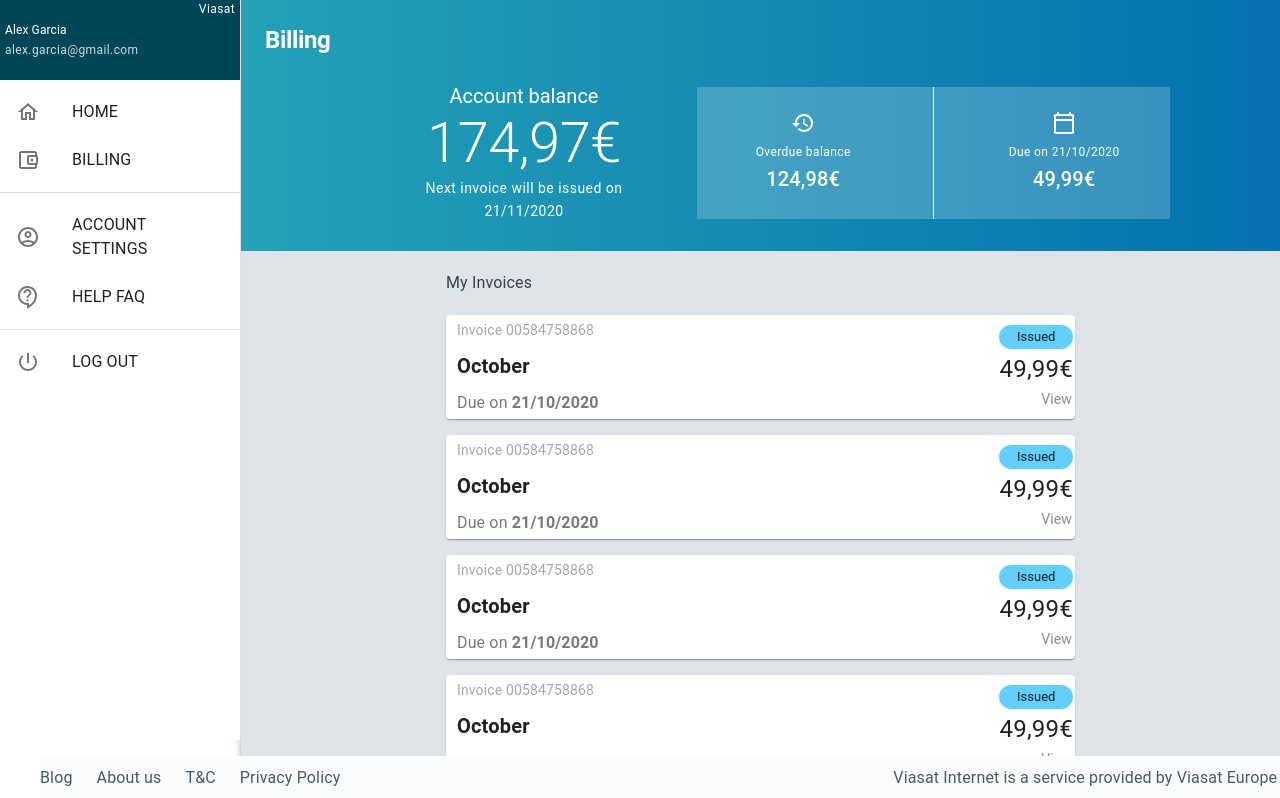
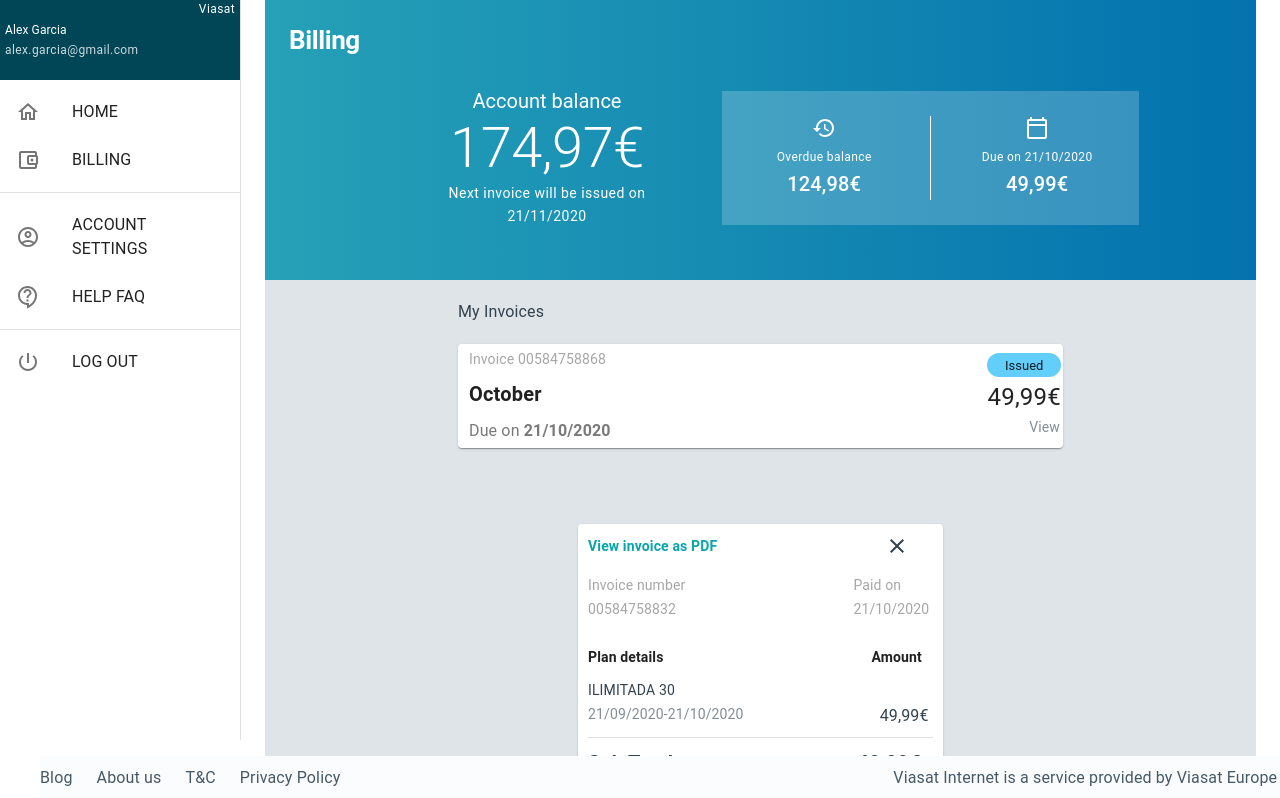
Before and after one commit to DianaCose/BillingPage, a Next.js app: page /billing in a window 1280 px wide. Shown: the top 798 px of the page. Built offline with nearby package versions, Linux system fonts and the light colour scheme.

Commit message:
Add page for invoice details on mobile

```diff
--- a/src/components/HeaderToolbar.js
+++ b/src/components/HeaderToolbar.js
@@ -13,8 +13,8 @@ function HeaderToolbar() {
       sx={{
         background: 'linear-gradient(90deg, #26A1B7 0%, #0372AE 100%)',
         color: '#ffff',
-        sm: { height: '200px' },
-        xs: { height: 'auto' },
+        height: '100%',
+        maxHeight: '200px',
       }}
     >
       <Grid
@@ -23,11 +23,16 @@ function HeaderToolbar() {
         alignItems="center"
         marginBottom="25px"
       >
-        <Grid item xs={4}>
+        <Grid item xs={4} sx={{ margin: '5px' }}>
           <Stack
             direction="column"
             textAlign="center"
-            sx={{ height: '146', padding: '2px', margin: '1px ' }}
+            sx={{
+              hheight: '100%',
+              maxHeight: '146px',
+              padding: '2px',
+              margin: '1px ',
+            }}
           >
             <Typography variant="h5" sx={{ fontSize: '20px' }}>
               Account balance
@@ -47,16 +52,26 @@ function HeaderToolbar() {
           item
           sx={{
             width: 'auto',
-            height: '146',
+            height: '100%',
+            maxHeight: '146px',
+            margin: '5px',
             backgroundColor: 'rgb(255,255,255, 0.2)',
             display: { xs: 'none', sm: 'flex' },
           }}
         >
-          <Stack direction="row" spacing={3}>
+          <Stack
+            direction="row"
+            spacing={3}
+            sx={{ paddingTop: '5px', paddingBottom: '5px', margin: '20px' }}
+          >
             <Box
               component="div"
               textAlign="center"
-              sx={{ width: 164, padding: 3 }}
+              sx={{
+                width: '100%',
+                minWidth: '164px',
+                height: 'auto',
+              }}
             >
               <Typography>
                 <HistoryOutlined />
@@ -73,7 +88,11 @@ function HeaderToolbar() {
             <Box
               component="div"
               textAlign="center"
-              sx={{ padding: 3, width: 164 }}
+              sx={{
+                width: '100%',
+                minWidth: '164px',
+                height: 'auto',
+              }}
             >
               <Typography>
                 <CalendarTodayOutlined />
--- a/src/components/HeaderTop.js
+++ b/src/components/HeaderTop.js
@@ -8,7 +8,8 @@ function HeaderTop() {
   return (
     <Toolbar
       sx={{
-        height: 80,
+        height: '100%',
+        maxHeight:"80px",
         background: 'linear-gradient(90deg, #26A1B7 0%, #0372AE 100%)',
         color: '#ffff',
         display: 'flex',
@@ -29,7 +30,7 @@ function HeaderTop() {
             xs: 'none',
             sm: 'block',
             fontWeight: 'bold',
-            fontSize: '24px',
+            fontSize: '26px',
           },
         }}
       >
--- a/src/components/HomePage.js
+++ b/src/components/HomePage.js
@@ -1,30 +1,27 @@
 import AppBar from '@mui/material/AppBar';
-import Box from '@mui/material/Box';
-import Typography from '@mui/material/Typography';
 import { drawerWidth } from './ResponsiveSidebar';
 import Invoices from './Invoices';
 import HeaderTop from './HeaderTop';
 import HeaderToolbar from './HeaderToolbar';
-import { footerHeight } from './Footer';
-import InvoiceDetails from './InvoiceDetails';
+import { Container } from '@mui/material';
 
 function HomePage() {
   return (
-    <AppBar
-      position="relative"
+    <Container
+      position="absolute"
+
       sx={{
-        height: '100%',
+        padding: 0,
+        height: '100vh',
         width: { sm: `calc(100% - ${drawerWidth}px)` },
         ml: { sm: `${drawerWidth}px` },
-        background: '#DEE4E8',
       }}
     >
       <HeaderTop />
       <HeaderToolbar />
+      <Invoices />
 
-      <Invoices />
-      {/* <InvoiceDetails /> */}
-    </AppBar>
+    </Container>
   );
 }
 
--- a/src/components/Invoice.js
+++ b/src/components/Invoice.js
@@ -23,6 +23,7 @@ function Invoice() {
         backgroundColor: '#FFFFFF',
         height: '104px',
         width: '100%',
+        maxWidth: '661px'
       }}
     >
       <Stack
--- a/src/components/InvoiceDetails.js
+++ b/src/components/InvoiceDetails.js
@@ -1,39 +1,16 @@
-import { Paper, Stack, Typography, Grid, Box, Divider } from '@mui/material';
-import Invoices from './Invoices';
+import { Paper, Stack, Typography, Divider, Button } from '@mui/material';
 import ClearIcon from '@mui/icons-material/Clear';
 
 function InvoiceDetails() {
   return (
-    <Box
-      component="div"
-      sx={{
-        background: '#DEE4E8',
-        margin: '40px',
-        maxWidth: '100%',
-      }}
-      justifyContent="center"
-      alignItems="center"
-    >
-      <Grid
-        container
-        columnSpacing={{ sm: 3 }}
-        sx={{
-          justifyContent: 'space-around',
-
-          display: { xs: 'none', sm: 'flex' },
-        }}
-      >
-        <Grid item>
-          <Invoices />
-        </Grid>
-
-        <Grid item sx={{ marginTop: '60px' }}>
     <Paper
       sx={{
-              width: '345px',
-              maxHeight: '337px',
-              padding: '10px',
-              marginBottom: '70px',
+        width: '100%',
+        width: { xs: '100vw', sm: '345px' },
+        height: '100%',
+        maxHeight: { xs: '100vh', sm: '337px' },
+        padding: { xs: '0', sm: '10px' },
+        marginBottom: { xs: '0', sm: '70px' },
       }}
     >
       <Stack direction="row" spacing={21} sx={{ marginBottom: '7px' }}>
@@ -51,17 +28,24 @@ function InvoiceDetails() {
         </Typography>
       </Stack>
 
-            <Stack direction="row" spacing={21} sx={{ marginBottom: '25px' }}>
+      <Stack
+        direction="row"
+        spacing={21}
+        sx={{
+          marginBottom: '25px',
+          background: {
+            xs: 'linear-gradient(90deg, #26A1B7 0%, #0372AE 100%)',
+            sm: '#FFFFFF',
+          },
+        }}
+      >
         <Typography
           variant="subtitle1"
-                sx={{ fontSize: 14, opacity: '0.4' }}
+          sx={{ fontSize: '14px', opacity: '0.4' }}
         >
           Invoice number <br /> 00584758832
         </Typography>
-              <Typography
-                variant="subtitle1"
-                sx={{ fontSize: 14, opacity: '0.4' }}
-              >
+        <Typography variant="subtitle1" sx={{ fontSize: 14, opacity: '0.4' }}>
           Paid on <br /> 21/10/2020
         </Typography>
       </Stack>
@@ -81,41 +65,48 @@ function InvoiceDetails() {
         </Typography>
       </Stack>
 
-            <Stack direction="row" spacing={17} sx={{ marginBottom: '7px' }}>
+      <Stack direction="row" spacing={17} sx={{ color: '#32424E' }}>
         <Typography variant="subtitle1" sx={{ fontSize: '14px' }}>
-                ILIMITADA 30 <br /> 21/09/2020-21/10/2020
+          ILIMITADA 30
         </Typography>
+      </Stack>
+      <Stack
+        direction="row"
+        spacing={17}
+        sx={{ marginBottom: '7px', color: '#32424E' }}
+      >
         <Typography
           variant="subtitle1"
-                sx={{ fontSize: 16, opacity: '0.6' }}
+          sx={{ fontSize: '14px', opacity: '0.6' }}
         >
+          21/09/2020-21/10/2020
+        </Typography>
+        <Typography variant="subtitle1" sx={{ fontSize: 16 }}>
           49,99{'\u20AC'}
         </Typography>
       </Stack>
+
       <Divider />
 
       <Stack
         direction="row"
-              spacing={21}
-              sx={{ marginTop: '10px', marginBottom: '30px' }}
+        spacing={23}
+        sx={{ marginTop: '10px', marginBottom: '30px', color: '#32424E' }}
       >
         <Typography
           variant="body1"
-                sx={{ fontSize: 20, fontWeight: 'bold' }}
+          sx={{ fontSize: '20px', fontWeight: 'bold' }}
         >
           Sub Total
         </Typography>
         <Typography
           variant="body1"
-                sx={{ fontSize: 20, fontWeight: 'bold' }}
+          sx={{ fontSize: '20px', fontWeight: 'bold' }}
         >
-                49,99 {'\u20AC'}
+          49,99{'\u20AC'}
         </Typography>
       </Stack>
     </Paper>
-        </Grid>
-      </Grid>
-    </Box>
   );
 }
 
--- a/src/components/Invoices.js
+++ b/src/components/Invoices.js
@@ -1,8 +1,26 @@
-import { Box, List, ListItem, ListItemText } from '@mui/material';
+import { Box, List, ListItem, ListItemText, Grid } from '@mui/material';
 import Invoice from './Invoice';
+import InvoiceDetails from './InvoiceDetails';
 
 function Invoices() {
   return (
+    <Box
+      component="div"
+      sx={{
+        background: '#DEE4E8',
+        maxWidth: '100%',
+      }}
+      justifyContent="center"
+      alignItems="center"
+    >
+      <Grid
+        container
+        columnSpacing={{ sm: 3 }}
+        sx={{
+          justifyContent: 'space-around',
+        }}
+      >
+        <Grid item sx={{ width: '100%', maxWidth: '661px' }}>
           <Box
             component="div"
             sx={{
@@ -13,7 +31,13 @@ function Invoices() {
             justifyContent="center"
             alignItems="center"
           >
-      <List sx={{ width: '100%', maxWidth: '661px' }}>
+            <List
+              sx={{
+                width: '100%',
+                maxWidth: '661px',
+                display: { xs: 'none', sm: 'block' },
+              }}
+            >
               <ListItem>
                 <ListItemText
                   sx={{
@@ -29,22 +53,17 @@ function Invoices() {
               <ListItem>
                 <Invoice />
               </ListItem>
-        <ListItem alignItems="center" sx={{ width: '100%' }}>
-          <Invoice />
-        </ListItem>
-        <ListItem alignItems="center">
-          <Invoice />
-        </ListItem>
-        <ListItem alignItems="center">
-          <Invoice />
-        </ListItem>
-        <ListItem alignItems="center">
-          <Invoice />
-        </ListItem>
-        <ListItem alignItems="center">
-          <Invoice />
-        </ListItem>
             </List>
+          </Box>
+        </Grid>
+
+        <Grid
+          item
+          sx={{ display: { xs: 'none', sm: 'flex' }, marginTop: '60px' }}
+        >
+          <InvoiceDetails />
+        </Grid>
+      </Grid>
     </Box>
   );
 }
--- a/src/components/ResponsiveSidebar.js
+++ b/src/components/ResponsiveSidebar.js
@@ -50,7 +50,6 @@ function ResponsiveSidebar() {
           alex.garcia@gmail.com
         </Typography>
       </Stack>
-
       <List>
         <ListItem button>
           <ListItemIcon>
@@ -65,7 +64,6 @@ function ResponsiveSidebar() {
           <ListItemText primary="BILLING" />
         </ListItem>
       </List>
-
       <Divider />
       <List>
         <ListItem button>
--- a/styles/main.css
+++ b/styles/main.css
@@ -3,4 +3,5 @@
 body {
   font-family: ‘Source Sans Pro’;
   margin: 0;
+  padding: 0;
 }
```
Also changed, not shown: src/pages/invoiceDetailsPage.js (added, +137 -0 lines). Lines whose indentation alone changed are shown as unchanged.
